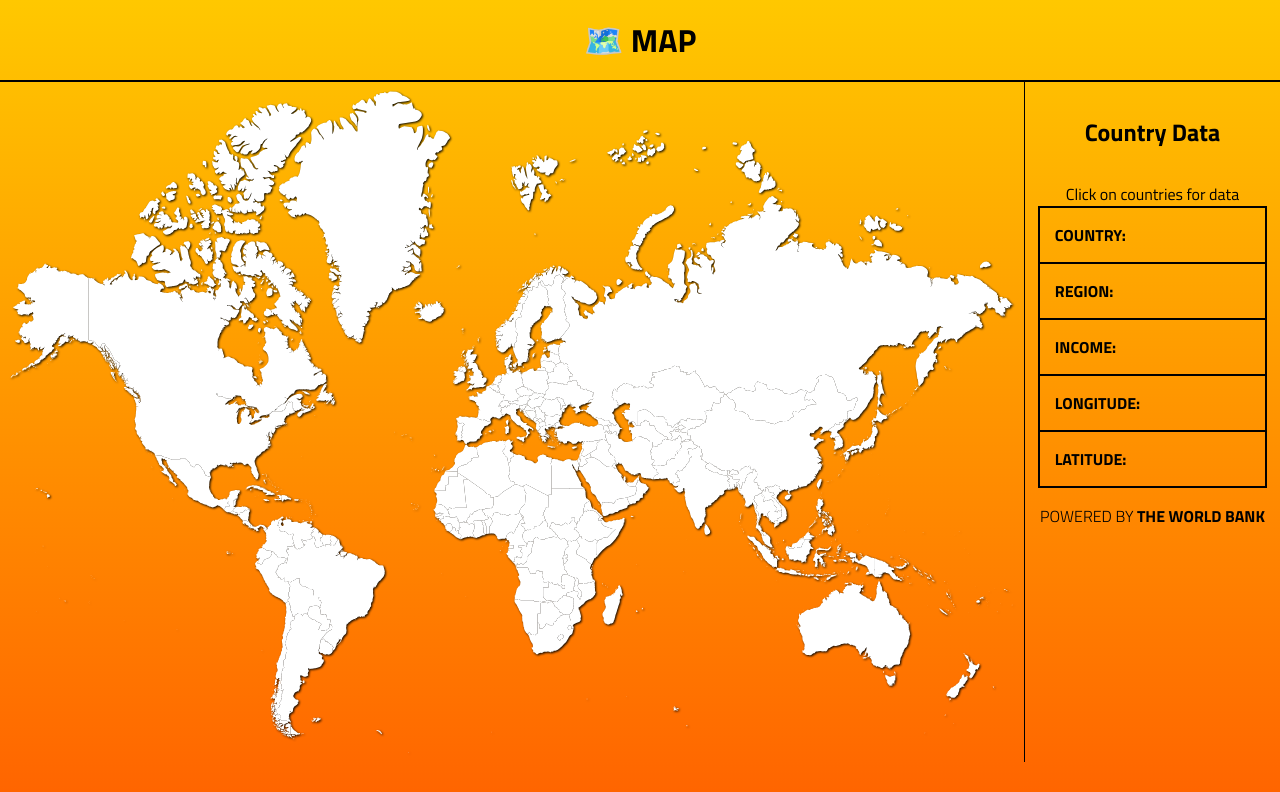
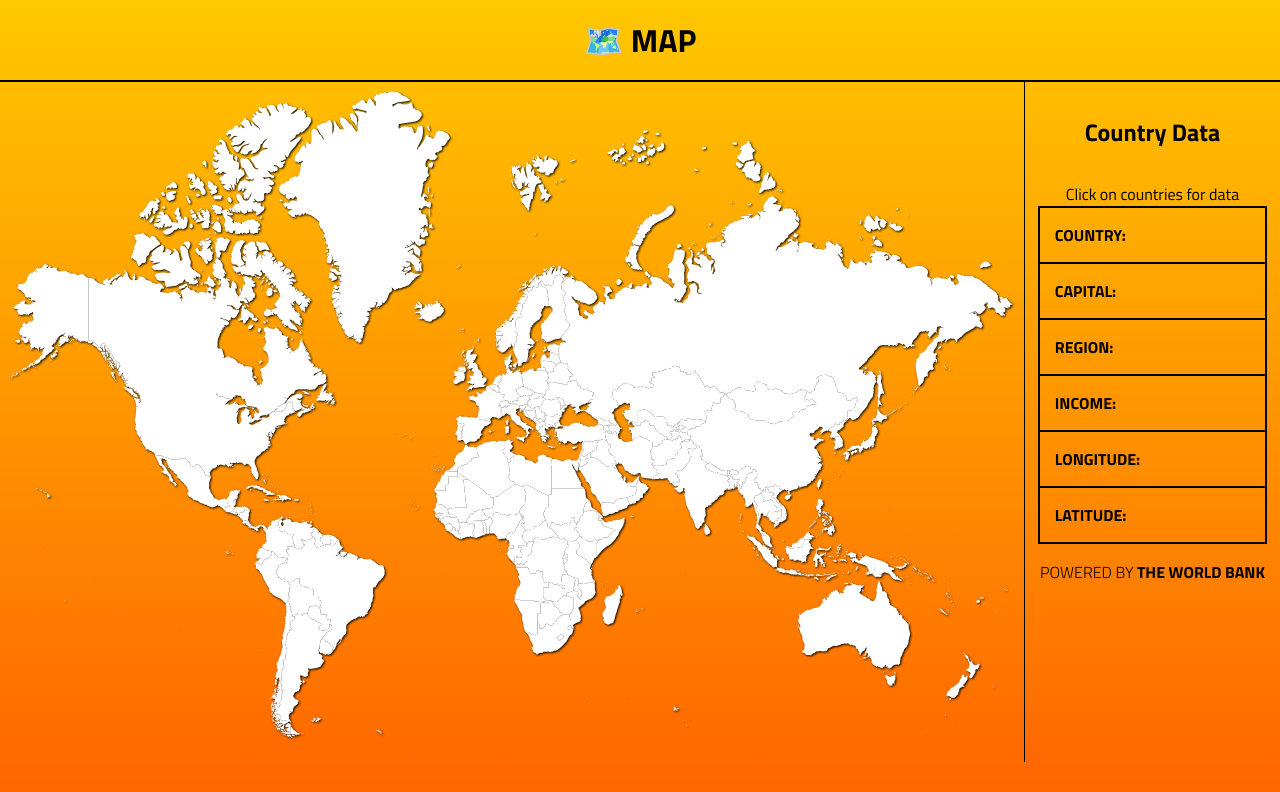
Before and after one commit to jsahagun91/angular-world-map-d280, an Angular app: page /map in a window 1280 px wide. Shown: the top 792 px of the page. Built offline with nearby package versions, Linux system fonts and the light colour scheme.

Commit message:
add caotial city

```diff
--- a/src/app/components/map/map.component.html
+++ b/src/app/components/map/map.component.html
@@ -16,6 +16,7 @@
             <p *ngIf="!countryClicked" class="click-prompt">Click on countries for data</p>
             <div class="info-container">
                 <app-card countryData="COUNTRY" [customText]="countryName"></app-card>
+                <app-card countryData="CAPITAL" [customText]="capitalCity"></app-card>
                 <app-card countryData="REGION" [customText]="region"></app-card>
                 <app-card countryData="INCOME" [customText]="incomeLevel"></app-card>
                 <app-card countryData="LONGITUDE" [customText]="longitude"></app-card>
--- a/src/app/components/map/map.component.ts
+++ b/src/app/components/map/map.component.ts
@@ -23,6 +23,7 @@ export class MapComponent {
   }
 
   countryName: string = '';
+  capitalCity: string = '';
   region: string = '';
   incomeLevel = '';
   longitude: string = '';
@@ -76,13 +77,13 @@ export class MapComponent {
             const countryData = response[1][0];
 
             this.countryName = countryData.name;
+            this.capitalCity = countryData.capitalCity;
             this.region = countryData.region.value;
             this.incomeLevel = countryData.incomeLevel.value;
             this.longitude = countryData.longitude;
             this.latitude = countryData.latitude;
-            // test countryName on click
-            console.log(this.countryName)
-            console.log(this.region)
+
+            console.log(response)
           } else {
             console.warn('API response is not as expected:', response);
           }
```
